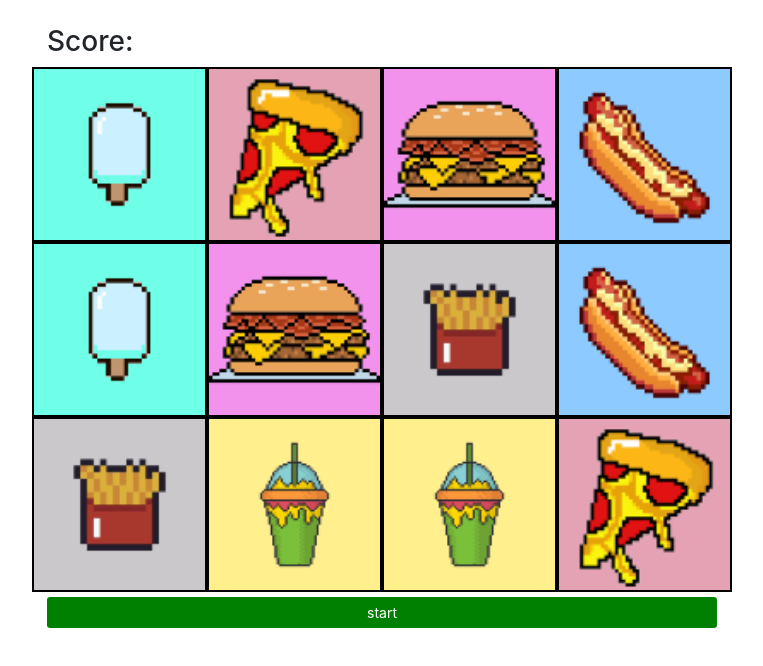
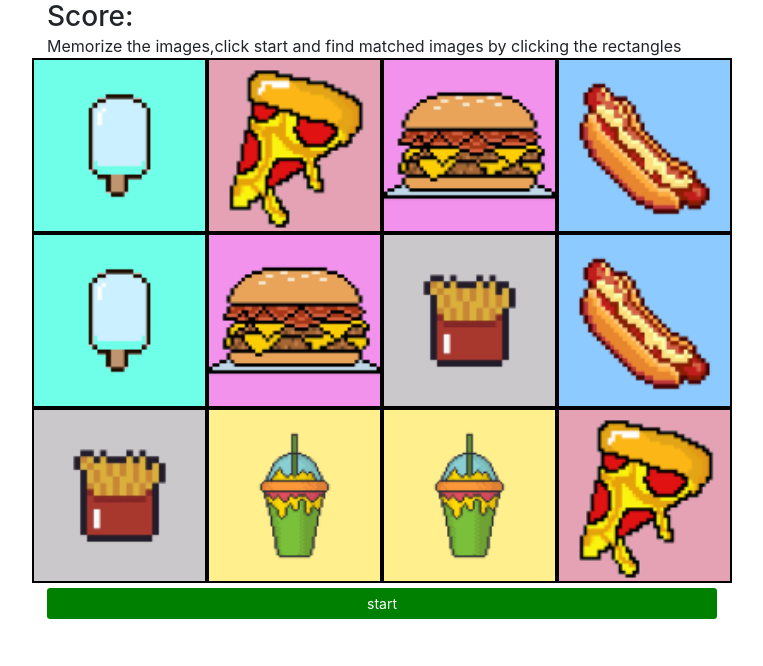
Before and after one commit to devmatthew1/memory_game, a plain HTML site: page index.html in a window 1280 px wide. Shown: the whole page, without its empty margins (258-1021 px from the left). Drawn offline with Linux system fonts and the light colour scheme.

Commit message:
edited the interface

```diff
--- a/index.html
+++ b/index.html
@@ -7,9 +7,10 @@
   <link rel="stylesheet" href="bootstrap-4.4.1-dist/css/bootstrap.min.css"></link>
 </head>
 <body>
-<div class="container" style="max-width: 700px;margin-top: 25px;">
-  <h3>Score:<span id="result" style="width: 40px;height: 40px;"></span></h3>
+<div class="container" style="max-width: 700px;margin-top:;">
 
+  <h3 style="margin-bottom: 0px;">Score:<span id="result" style="width: 40px;height: 40px;"></span></h3>
+  <p style="margin-bottom: 0px;font-size: 100%;">Memorize the images,click start and find matched images by clicking the rectangles</p>
   <div class="row " id="myrow">
 
   </div>
--- a/script.js
+++ b/script.js
@@ -65,7 +65,7 @@ function openCards() {
   for (var i = 0; i < cardArray.length; i++) {
      cardstr += `
                <div class="col-md-3 col-3" style="margin:0px; padding:0px;border:2px solid #000;">
-                <img src='${cardArray[i].img}' style="width:100%;min-height:150px;height: 100%">
+                <img src='${cardArray[i].img}' style="width:100%;min-height:140px;height: 100%">
               </div>
               `;
   }
```
